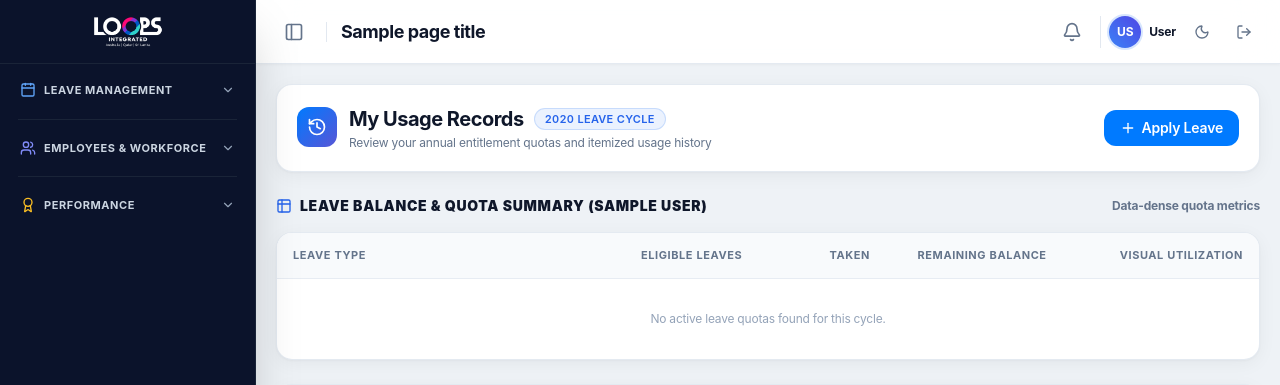
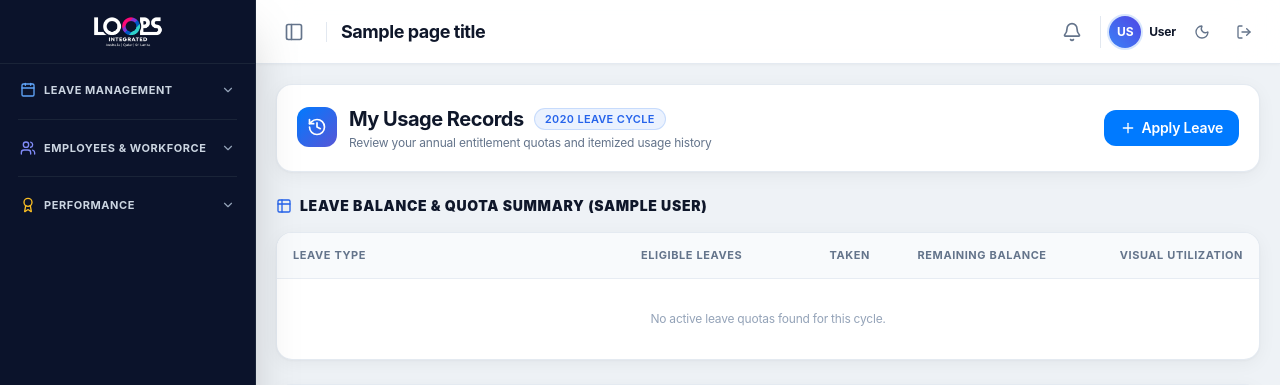
Before and after one commit to loopsitprojects/CrewHR, a Laravel app: template resources/views/pages/my_usage_records.blade.php in a window 1280 px wide. Shown: the top 385 px of the page. Run offline with Laravel 12, Linux system fonts and the light colour scheme; data comes from the database, SQL or seed files in the repository; the template is opened without the code that fills it: most values are stand-ins (such as "Sample title", 1, 10 or a date in 2020); data that the repository does not hold is empty; style sheets or scripts are compiled from the project's sources; some libraries are stand-ins or nearby versions.

Commit message:
fix(leave): remove row click to apply and instruction text from leave balance table

```diff
--- a/resources/views/pages/my_usage_records.blade.php
+++ b/resources/views/pages/my_usage_records.blade.php
@@ -278,9 +278,6 @@
                         Leave Balance & Quota Summary ({{ $targetEmployee->user->name ?? $targetEmployee->first_name }})
                     </h2>
                 </div>
-                <span class="text-xs font-bold text-slate-500 dark:text-slate-400">
-                    Data-dense quota metrics @if($targetEmployee && $loggedEmployee && $targetEmployee->id === $loggedEmployee->id) • Click row to apply @endif
-                </span>
             </div>
 
             @include('pages.partials.leave_balance_table')
--- a/resources/views/pages/partials/leave_balance_table.blade.php
+++ b/resources/views/pages/partials/leave_balance_table.blade.php
@@ -36,8 +36,7 @@
                             default => 'bg-[#34C759]'
                         };
                     @endphp
-                    <tr @if($targetEmployee && $loggedEmployee && $targetEmployee->id === $loggedEmployee->id) @click="openApplyModal('{{ $card['id'] }}', '{{ $card['code'] }}')" @endif
-                        class="group hover:bg-slate-50/70 dark:hover:bg-white/[0.03] transition-colors {{ $targetEmployee && $loggedEmployee && $targetEmployee->id === $loggedEmployee->id ? 'cursor-pointer' : '' }}">
+                    <tr class="group hover:bg-slate-50/70 dark:hover:bg-white/[0.03] transition-colors">
 
                         <!-- Column 1: LEAVE TYPE -->
                         <td class="py-3.5 px-4 sticky left-0 bg-white group-hover:bg-slate-50 dark:bg-[#111827] dark:group-hover:bg-[#161F32] transition-colors z-10">
```
